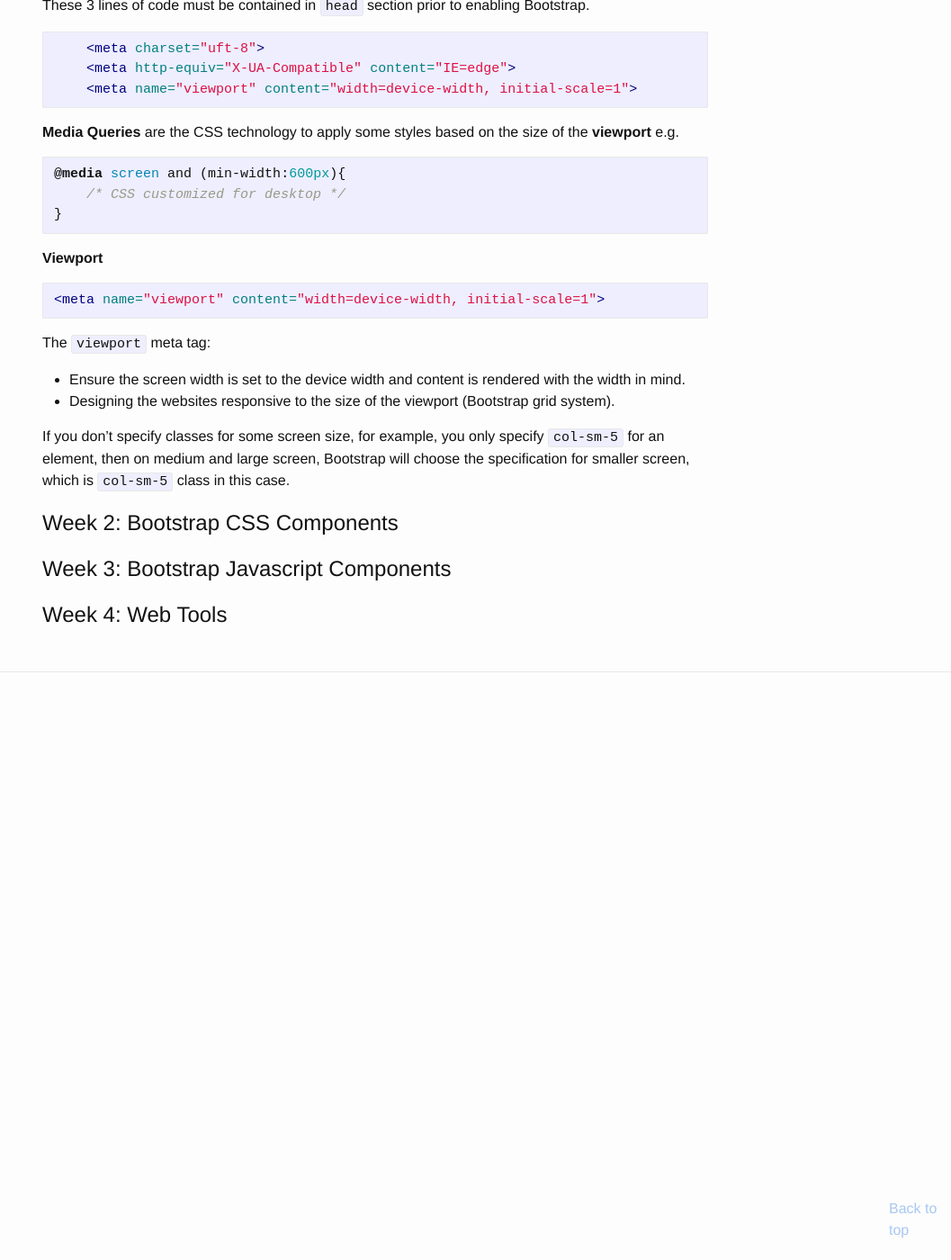
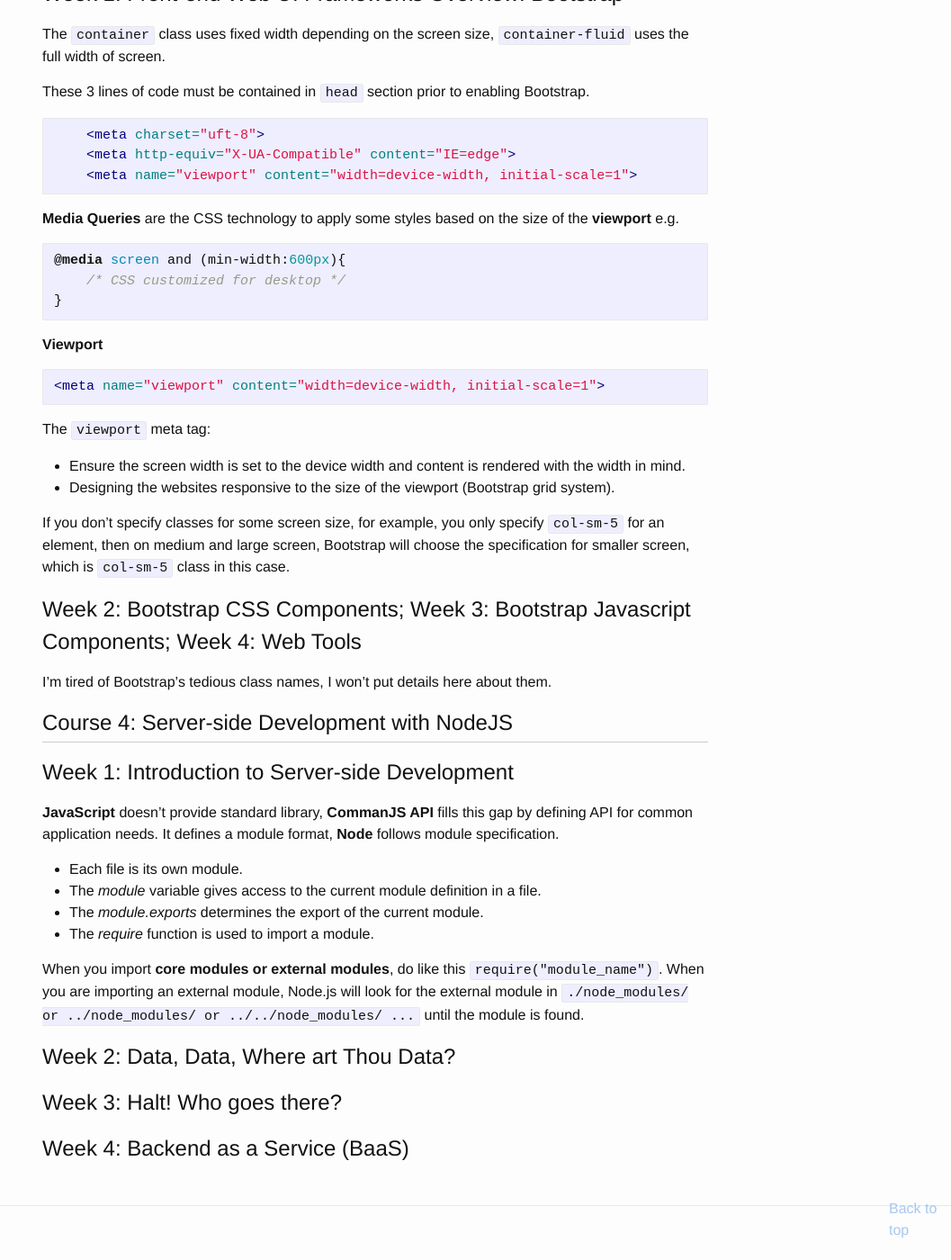
Before and after one commit to EastonLee/eastonlee.github.io, a Jekyll site: the page built from _posts/2017-05-26-full-stack-web-development-by-the-hong-kong-university-of-science-and-technology.md, in a window 1280 px wide and 1400 px high, scrolled down 2495 px. Shown: the whole window at 90% size, without its empty margins (223-1280 px from the left). Built offline with Jekyll 4.4.1, drawn with Linux system fonts in a browser that asks for light colours; nearby versions of some CDN libraries; a script that is not in the unit is left out; comment, search, counter and statistics services are not loaded; before the commit the page ends 3302 px from its top, so only the background shows below that; some of the changed text lies outside the part shown.

Commit message:
new content

```diff
--- a/_posts/2017-05-26-full-stack-web-development-by-the-hong-kong-university-of-science-and-technology.md
+++ b/_posts/2017-05-26-full-stack-web-development-by-the-hong-kong-university-of-science-and-technology.md
@@ -118,8 +118,25 @@
 
 If you don't specify classes for some screen size, for example, you only specify `col-sm-5` for an element, then on medium and large screen, Bootstrap will choose the specification for smaller screen, which is `col-sm-5` class in this case.
 
-## Week 2: Bootstrap CSS Components
+## Week 2: Bootstrap CSS Components; Week 3: Bootstrap Javascript Components; Week 4: Web Tools
 
-## Week 3: Bootstrap Javascript Components
+I'm tired of Bootstrap's tedious class names, I won't put details here about them.
 
-## Week 4: Web Tools
+# Course 4: Server-side Development with NodeJS
+
+## Week 1: Introduction to Server-side Development
+
+**JavaScript** doesn't provide standard library, **CommanJS API** fills this gap by defining API for common application needs. It defines a module format, **Node** follows module specification.
+
+* Each file is its own module.
+* The *module* variable gives access to the current module definition in a file.
+* The *module.exports* determines the export of the current module.
+* The *require* function is used to import a module.
+
+When you import **core modules or external modules**, do like this `require("module_name")`. When you are importing an external module, Node.js will look for the external module in `./node_modules/ or ../node_modules/ or ../../node_modules/ ...` until the module is found.
+
+## Week 2: Data, Data, Where art Thou Data?
+
+## Week 3: Halt! Who goes there?
+
+## Week 4: Backend as a Service (BaaS)
```
Also changed, not shown: pages/about.md (+1 -1 lines).
